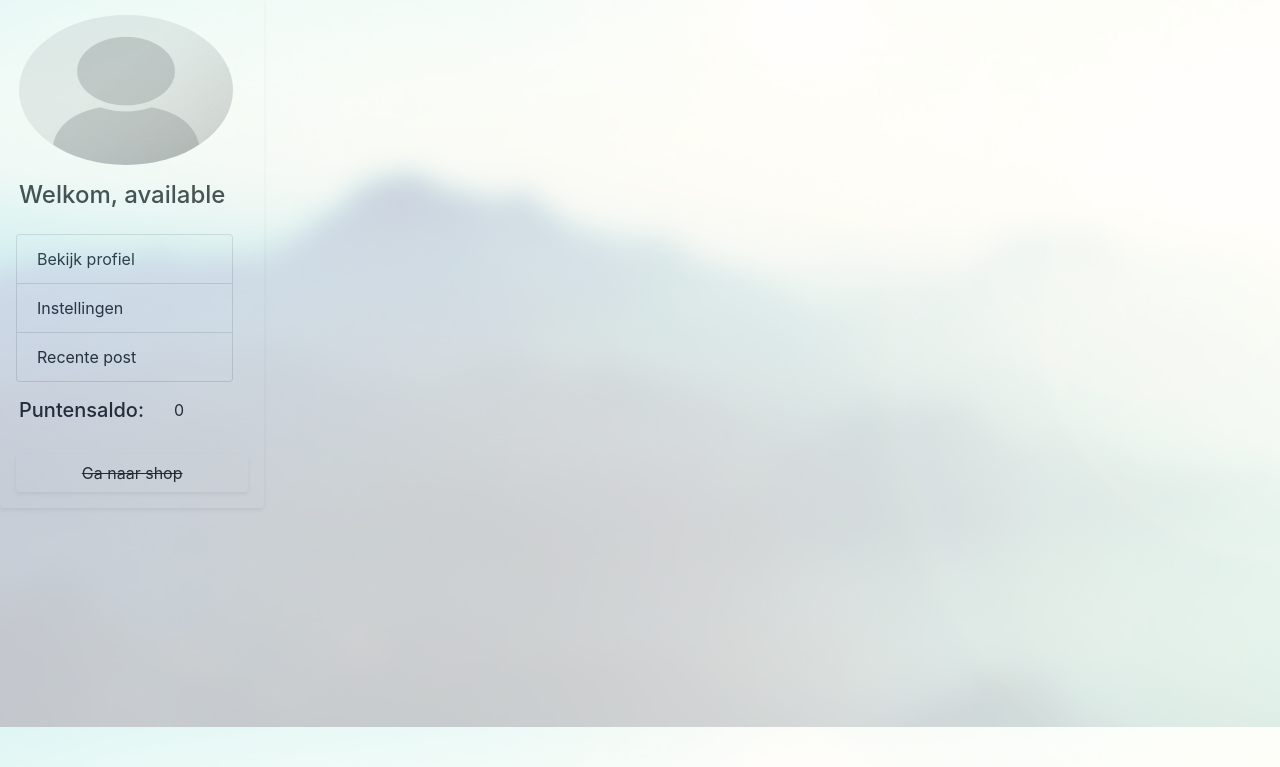
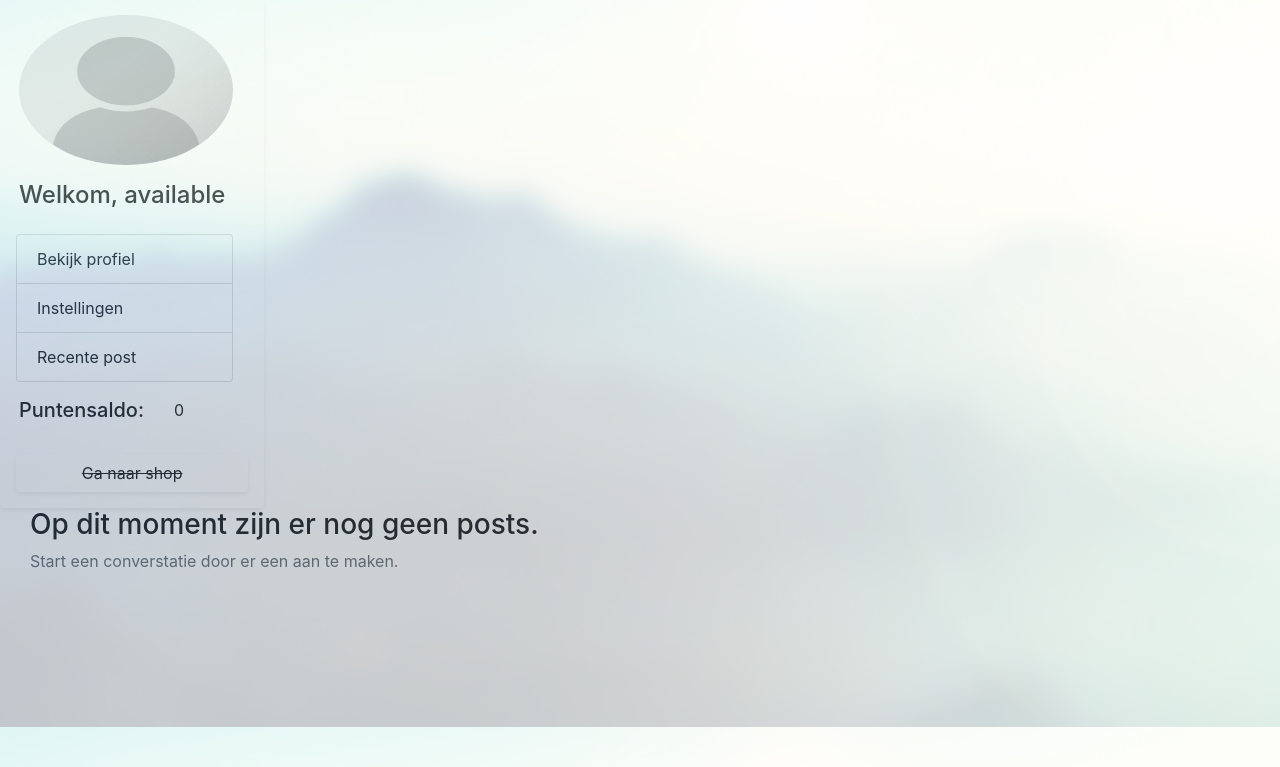
Before and after one commit to ath1s/Stully, a PHP site: page /pages/timeline.php in a window 1280 px wide. Shown: the part 73-840 px from the top of the page. Run offline with PHP 8.4, Linux system fonts and the light colour scheme; the visitor is signed in with stand-in values (Sample User, id 1); data that the repository does not hold is empty; some libraries are stand-ins or nearby versions.

Commit message:
added a message if there are no posts."

```diff
--- a/pages/timeline.php
+++ b/pages/timeline.php
@@ -150,6 +150,9 @@ if($_SESSION["loggedin"] != true){
                                 echo '</div>';
                                 echo '</div>';
                         }
+                    } else {
+                        echo '<h3>Op dit moment zijn er nog geen posts.</h3>';
+                        echo '<p class="text-muted">Start een converstatie door er een aan te maken.</p>';
                     }
                     ?>
                 </div>
```
